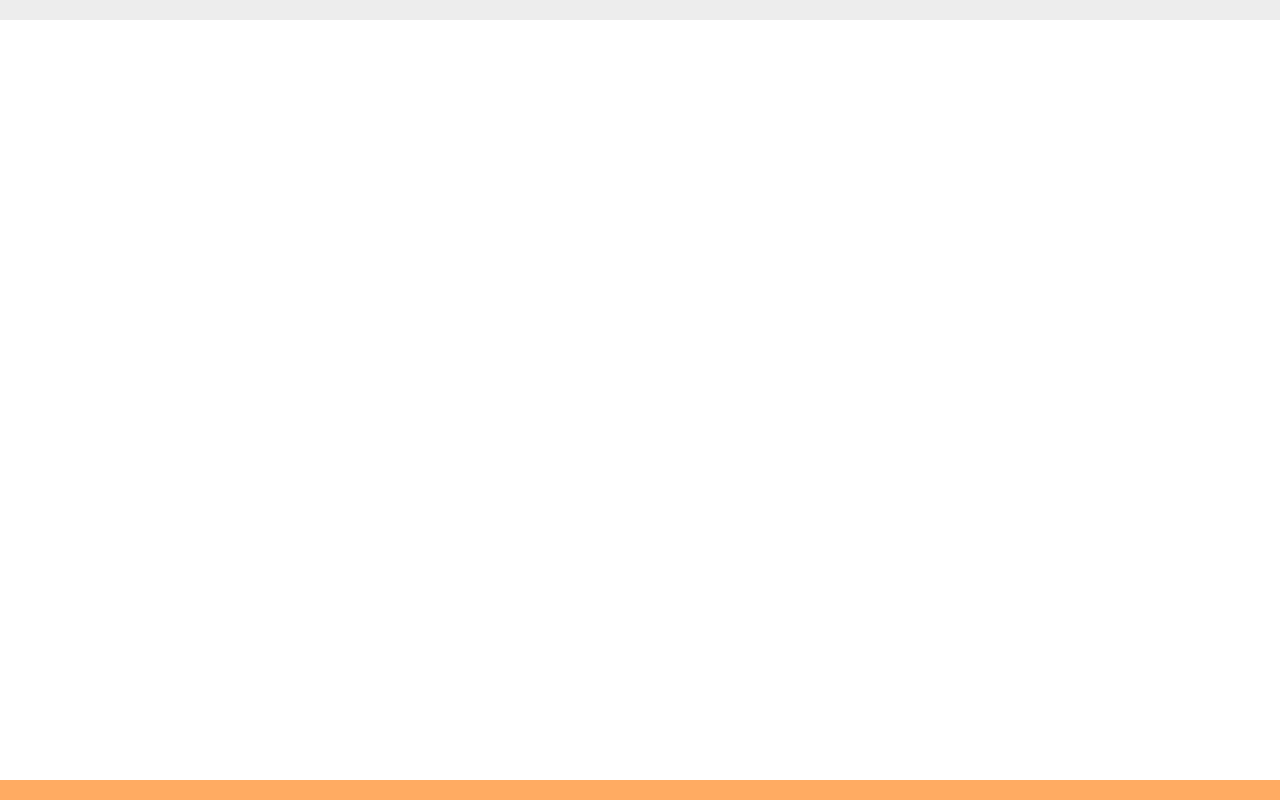
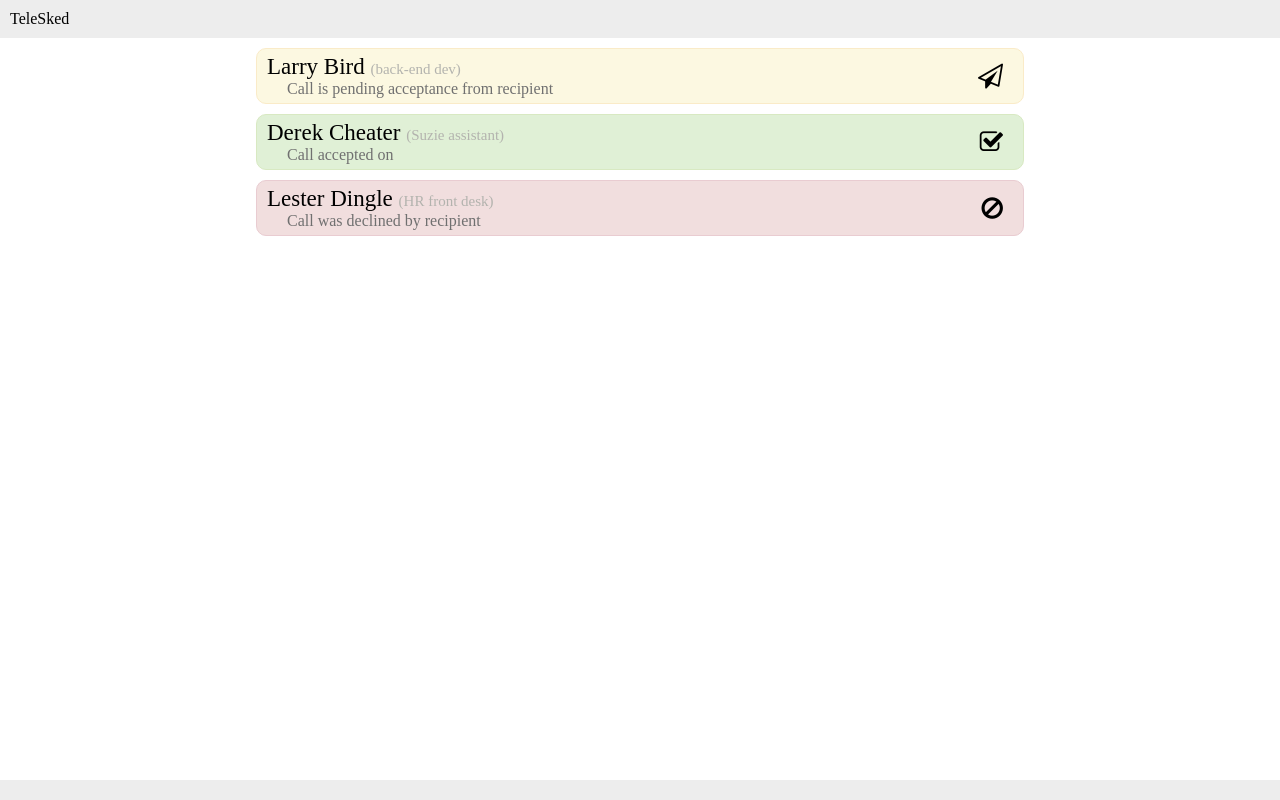
Before and after one commit to evanjhopkins/TeleSked, a Flask app: page / in a window 1280 px wide. Run offline with Flask 2, Linux system fonts and the light colour scheme; some libraries are stand-ins or nearby versions.

Commit message:
added initial ui for overview page

```diff
--- a/run.py
+++ b/run.py
@@ -9,7 +9,12 @@ app.secret_key = "a6(*&sKJH9*dflKJH9*&)&"
 @app.route('/')
 @app.route('/index')
 def index():
-	return render_template('index.html')
+	calls = {'calls':[
+		{'fname': 'Larry', 'lname':'Bird', 'position':'back-end dev', 'status':'pending'},
+		{'fname': 'Derek', 'lname':'Cheater', 'position':'Suzie assistant', 'status':'accepted'},
+		{'fname': 'Lester', 'lname':'Dingle', 'position':'HR front desk', 'status':'declined'}
+	]}
+	return render_template('overview.html', data=calls)
 
 #utilities
 def query(stmt):
--- a/static/css/global.css
+++ b/static/css/global.css
@@ -14,9 +14,11 @@ body {
 }
 #content {
 	padding-bottom:20px; /* Height of the footer element */
+  width: 60%;
+  margin-left: 20%;
 }
 #footer {
-	background:#ffab62;
+	background:#ededed;
 	width:100%;
 	height:20px;
 	position:absolute;
--- /dev/null
+++ b/static/css/overview.css
@@ -0,0 +1,41 @@
+.call{
+	position: relative;
+	margin-top: 10px;
+	border: solid 1px;
+	padding: 5px 5px 5px 10px;
+	border-radius: 10px;
+}
+.call:hover{
+	cursor: pointer;
+	opacity: 0.8;
+}
+.call .name{
+	font-size: 23px;
+}
+.call .name .position{
+	font-size: 15px;
+	color: #B3B3AE;
+}
+.call .subtext{
+	color: #707070;
+	margin-left: 20px;
+}
+.call .icon{
+	position: absolute;
+	right: 20px;
+	top: 15px;
+	font-size: 25px;
+}
+
+.pending{
+	background-color: #FCF8E1;
+	border-color: #FAEBC8;
+}
+.accepted{
+	background-color: #E0F0D6;
+	border-color: #D8E9C2;
+}
+.declined{
+	background-color: #F1DEDE;
+	border-color: #E9CCD1;
+}
--- a/templates/frame.html
+++ b/templates/frame.html
@@ -13,6 +13,7 @@
   <body>
     <div id="wrapper">
       <div id="header">
+        TeleSked
       </div>
 
       <div id="content">
--- /dev/null
+++ b/templates/overview.html
@@ -0,0 +1,28 @@
+{% extends "frame.html" %}
+
+{% block imports %}
+<link rel="stylesheet" href="{{ url_for('static',filename='css/overview.css') }}" />
+{% endblock %}
+
+{% block content %}
+  {% for call in data.calls %}
+  <div class="call {{call['status']}}">
+    <div class="name">
+      {{call['fname']}} {{call['lname']}}
+       <span class="position">({{call['position']}})</span></div>
+    {% if call['status']=='accepted' %}
+      <div class="subtext">Call accepted on</div>
+      <i class="icon fa fa-check-square-o" title="Accepted"></i>
+    {% elif call['status']=='pending' %}
+      <div class="subtext">Call is pending acceptance from recipient</div>
+      <i class="icon fa fa-paper-plane-o" title="Pending"></i>
+    {% elif call['status']=='declined' %}
+      <div class="subtext">Call was declined by recipient</div>
+      <i class="icon fa fa-ban" title="Declined"></i>
+    {% endif %}
+  </div>
+  {% endfor %}
+{% endblock %}
+
+{% block script %}
+{% endblock %}
```
